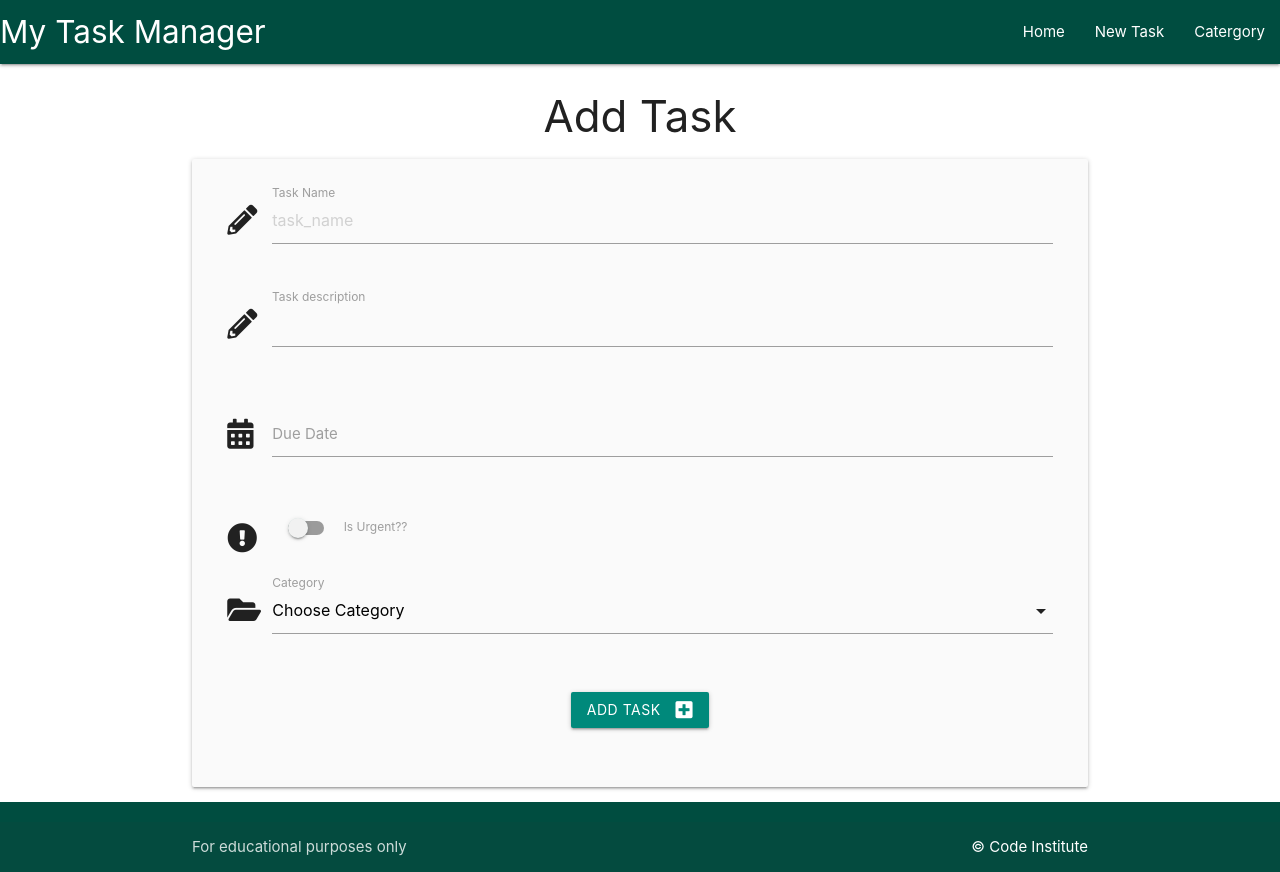
After one commit to richard9106/TaskManager, a Flask app: page /add_task in a window 1280 px wide. The commit adds this page. Run offline with Flask 3, Linux system fonts and the light colour scheme.

Commit message:
addind task add funtionality and display it in the task page

```diff
--- a/taskmanager/routes.py
+++ b/taskmanager/routes.py
@@ -7,13 +7,15 @@ from taskmanager.models import Category, Task
 @app.route("/")
 def home():
     """ renderizamos base html """
-    return render_template("task.html")
+    tasks = list(Task.query.order_by(Task.task_name).all())
+    return render_template("task.html", tasks=tasks)
 
 
 @app.route("/categories")
 def categories():
     """render template categories"""
-    return render_template("categories.html")
+    thecategories = list(Category.query.order_by(Category.category_name).all())
+    return render_template("categories.html", categories=thecategories)
 
 
 @app.route("/add_categories", methods=["GET", "POST"])
@@ -25,3 +27,43 @@ def add_categories():
         db.session.commit()
         return redirect(url_for("categories"))
     return render_template("add_category.html")
+
+
+@app.route("/edit_categories/<int:category_id>", methods=["GET", "POST"])
+def edit_categories(category_id):
+    """render template categories"""
+    category = Category.query.get_or_404(category_id)
+    if request.method == "POST":
+        category.category_name = request.form.get("category_name")
+        db.session.commit()
+        return redirect(url_for("categories"))
+    return render_template("edit_category.html", category=category)
+
+
+@app.route("/delete_categories/<int:category_id>", methods=["GET", "POST"])
+def delete_categories(category_id):
+    """render template categories"""
+    category = Category.query.get_or_404(category_id)
+    db.session.delete(category)
+    db.session.commit()
+    return redirect(url_for("categories"))
+
+
+
+@app.route("/add_task", methods=["GET", "POST"])
+def add_task():
+    """render template categories"""
+    thecategories = list(Category.query.order_by(Category.category_name).all())
+    if request.method == "POST":
+        task = Task(
+            task_name=request.form.get("task_name"),
+            task_description=request.form.get("task_description"),
+            is_urgent=bool(True if request.form.get("is_urgent") else False),
+            due_date=request.form.get("due_date"),
+            category_id=request.form.get("category_id")
+        )
+
+        db.session.add(task)
+        db.session.commit()
+        return redirect(url_for("home"))
+    return render_template("add_task.html", categories=thecategories)
--- a/taskmanager/static/js/script.js
+++ b/taskmanager/static/js/script.js
@@ -3,4 +3,19 @@ document.addEventListener('DOMContentLoaded', function() {
     //sidenav initialization
     var sidenav = document.querySelectorAll('.sidenav');
     M.Sidenav.init(sidenav);
-  });
+
+    var datepicker = document.querySelectorAll('.datepicker');
+    M.Datepicker.init(datepicker, {
+      format: "dd mmm, yyyy",
+      i18n:{done:"Select"}
+    });
+
+    var selects = document.querySelectorAll('select');
+    M.FormSelect.init(selects);
+
+    var modal = document.querySelectorAll('.modal');
+    M.Modal.init(modal);
+
+    var colap = document.querySelectorAll('.collapsible');
+    M.Collapsible.init(colap);
+  })
--- /dev/null
+++ b/taskmanager/templates/add_task.html
@@ -0,0 +1,72 @@
+{% extends "base.html" %}
+
+{% block content %}
+
+<h3 class="light-teal-text text-darken-4 center-align">Add Task</h3>
+
+<div class="row card-panel grey lighten-5">
+<form class="col s12" method="POST" action="{{url_for('add_task')}}">
+    <!--task name -->
+    <div class="row ">
+      <div class="input-field col s12">
+        <i class="fas fa-pencil-alt prefix light-teal-text text-darken-2"></i>
+        <input placeholder="task_name" id="task_name" name="task_name"  type="text" class="validate" required minlength="5" maxlength="50">
+        <label for="task_name">Task Name</label>
+      </div>
+    </div>
+     <!--task description -->
+     <div class="row ">
+      <div class="input-field col s12">
+        <i class="fas fa-pencil-alt prefix light-teal-text text-darken-2"></i>
+        <textarea placeholder="task_description" id="task_description" name="task_description"
+          type="text" class="validate materialize-textarea" required minlength="5" maxlength="200">
+        </textarea>
+        <label for="task_description">Task description</label>
+      </div>
+    </div>
+    <!--Due Date -->
+    <div class="row ">
+      <div class="input-field col s12">
+        <i class="fas fa-calendar-alt prefix light-teal-text text-darken-2"></i>
+        <input id="due_date" name="due_date"  type="text" class="datepicker validate" required >
+        <label for="due_date">Due Date</label>
+      </div>
+    </div>
+    <!--is_urgent -->
+    <div class="row ">
+      <div class="input-field col s12">
+        <div class="switch">
+          <i class="fas fa-exclamation-circle prefix light-teal-text text-darken-2"></i>
+          <label for="is_urgent">
+            <input  id="is_urgent" name="is_urgent" type="checkbox">
+            <span class="lever"></span>
+            Is Urgent??
+          </label>
+        </div>
+      </div>
+    </div>
+    <!--category_id-->
+    <div class="row ">
+      <div class="input-field col s12">
+        <i class="fas fa-folder-open prefix light-teal-text text-darken-2"></i>
+        <select name="category_id" id="category_id" class="validate" required>
+          <option value="" desable selected>Choose Category</option>
+          {% for category in categories %}
+          <option value="{{ category.id }}">{{ category.category_name }}</option>
+          {% endfor %}
+        </select>
+        <label for="category_id">Category</label>
+      </div>
+    </div>
+
+     <!-- submit button -->
+     <div class="row ">
+        <div class="input-field col s12 center-align">
+          <button type="submit" class="btn teal darken-1 waves-effect waves-light">
+            Add Task<i class="fa fa-plus-square right"></i>
+          </button>
+        </div>
+      </div>
+  </form>
+</div>
+{% endblock %}
--- a/taskmanager/templates/base.html
+++ b/taskmanager/templates/base.html
@@ -14,11 +14,11 @@
 <body>
     <nav class="teal darken-4">
         <div class="nav-wrapper">
-          <a href="#!" class="brand-logo">My Task Manager</a>
+          <a href="{{ url_for('home') }}" class="brand-logo">My Task Manager</a>
           <a href="#" data-target="mobile-demo" class="sidenav-trigger"><i class="fa fa-bars"></i></a>
           <ul class="right hide-on-med-and-down">
             <li><a href="{{url_for('home')}}">Home</a></li>
-            <li><a href="{{url_for('home')}}">New Task</a></li>
+            <li><a href="{{url_for('add_task')}}">New Task</a></li>
             <li><a href="{{url_for('categories')}}">Catergory</a></li>
 
           </ul>
@@ -27,7 +27,7 @@
 
       <ul class="sidenav" id="mobile-demo">
         <li><a href="{{url_for('home')}}">Home</a></li>
-        <li><a href="{{url_for('home')}}">New Task</a></li>
+        <li><a href="{{url_for('add_task')}}">New Task</a></li>
         <li><a href="{{url_for('home')}}">Catergory</a></li>
       </ul>
 
```
Also changed, not shown: taskmanager/templates/categories.html (+28 -0 lines), taskmanager/templates/edit_category.html (added, +27 -0 lines), taskmanager/templates/task.html (+31 -0 lines), taskmanager/models.py (line endings or trailing spaces), taskmanager/static/css/style.css (line endings or trailing spaces).
